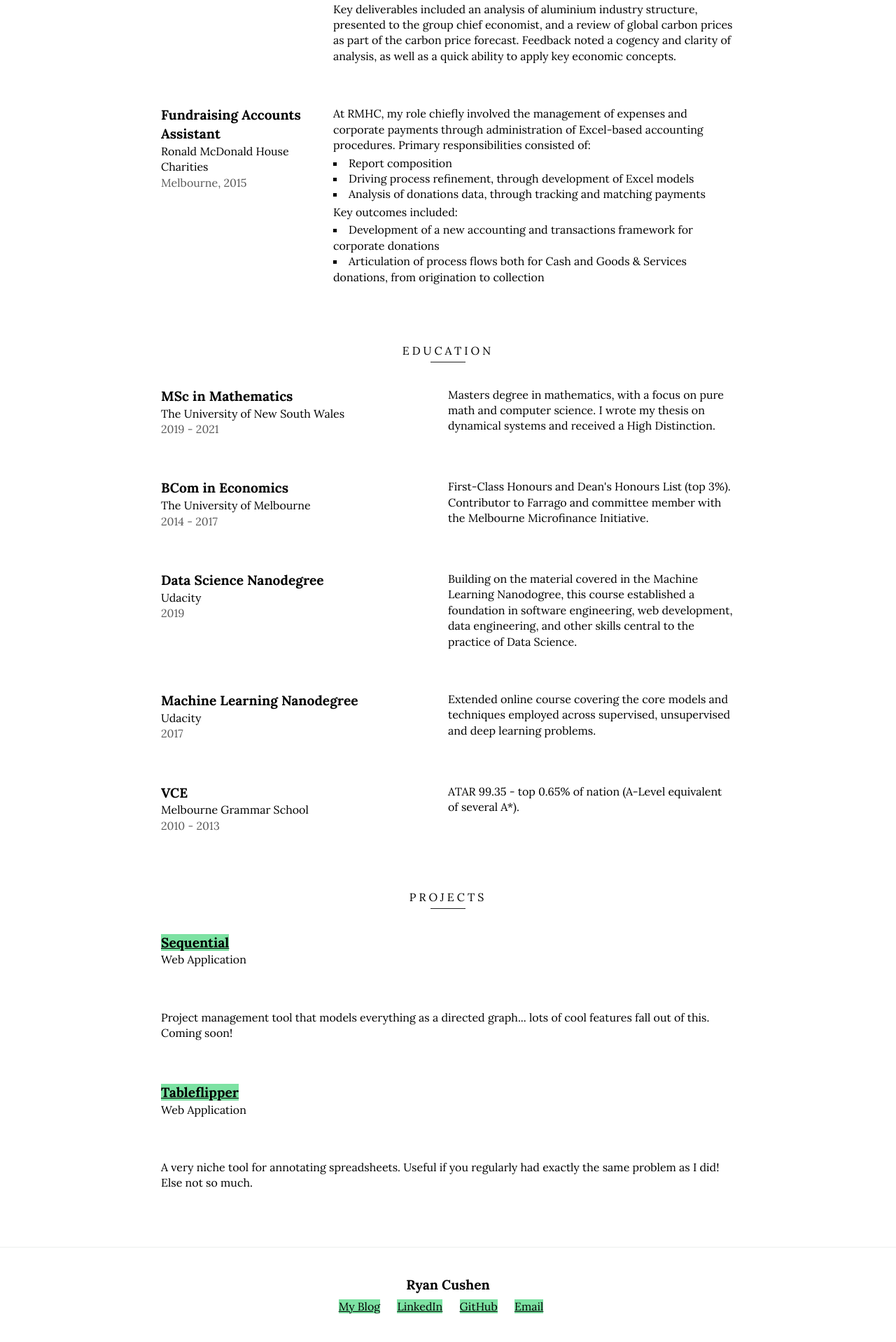
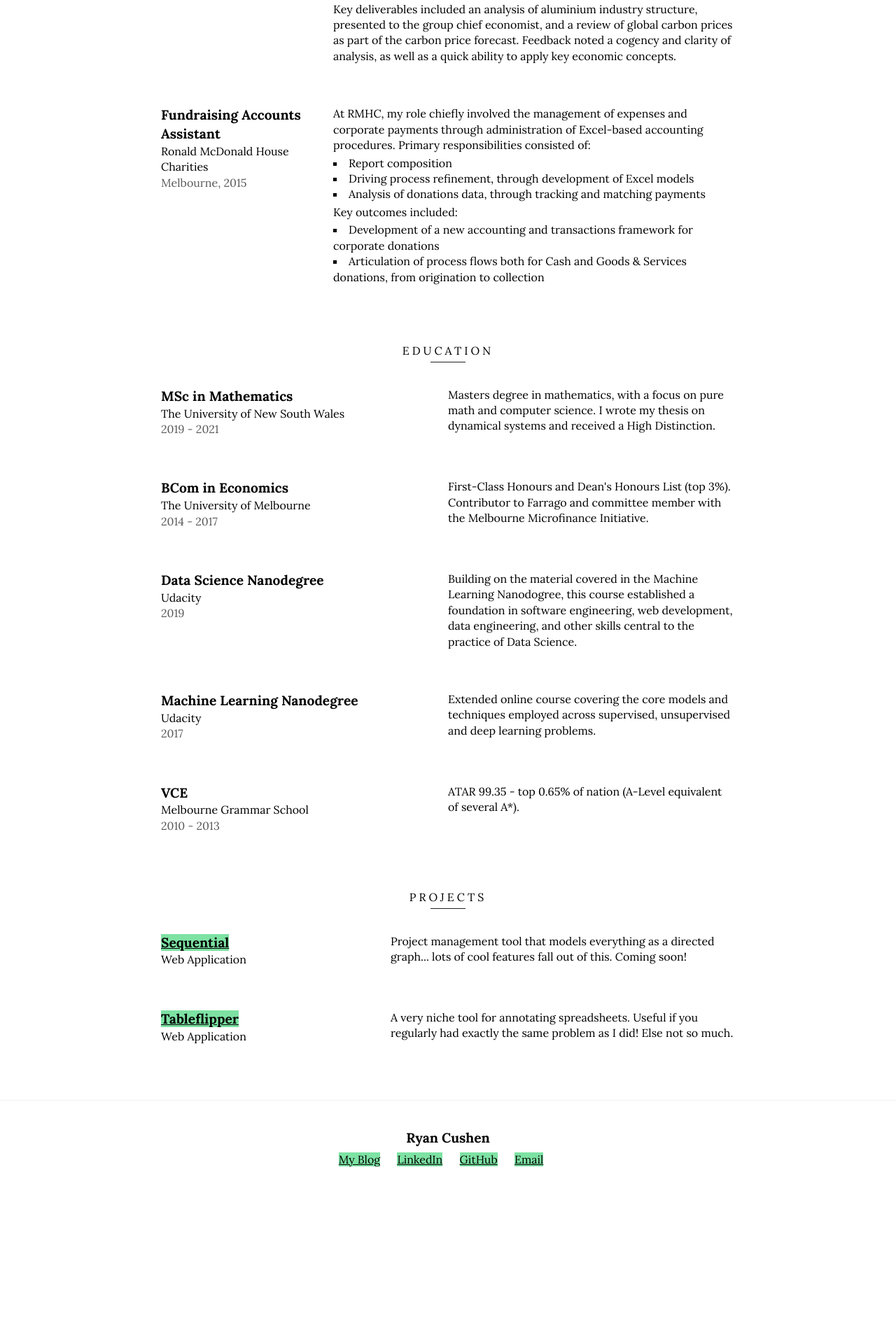
Before and after one commit to rcushen/resume, a Jekyll site: the page built from index.html, in a window 1280 px wide. Shown: the part 1707-3625 px from the top of the page at 70% size. Built offline with Jekyll 4.4.1, drawn with Linux system fonts in a browser that asks for light colours; after the commit the page ends 3416 px from its top, so only the background shows below that.

Commit message:
Fix styling for new projects section

```diff
--- a/_sass/_resume.scss
+++ b/_sass/_resume.scss
@@ -29,6 +29,16 @@ dt, dd {
     .education {
         dt, dd {
             width: 50%;
+        }
+    }
+
+    .projects {
+        dt {
+            width: 40%;
+            padding-right: ($spacer * 2);
+        }
+        dd {
+            width: 60%;
         }
     }
 }
```
